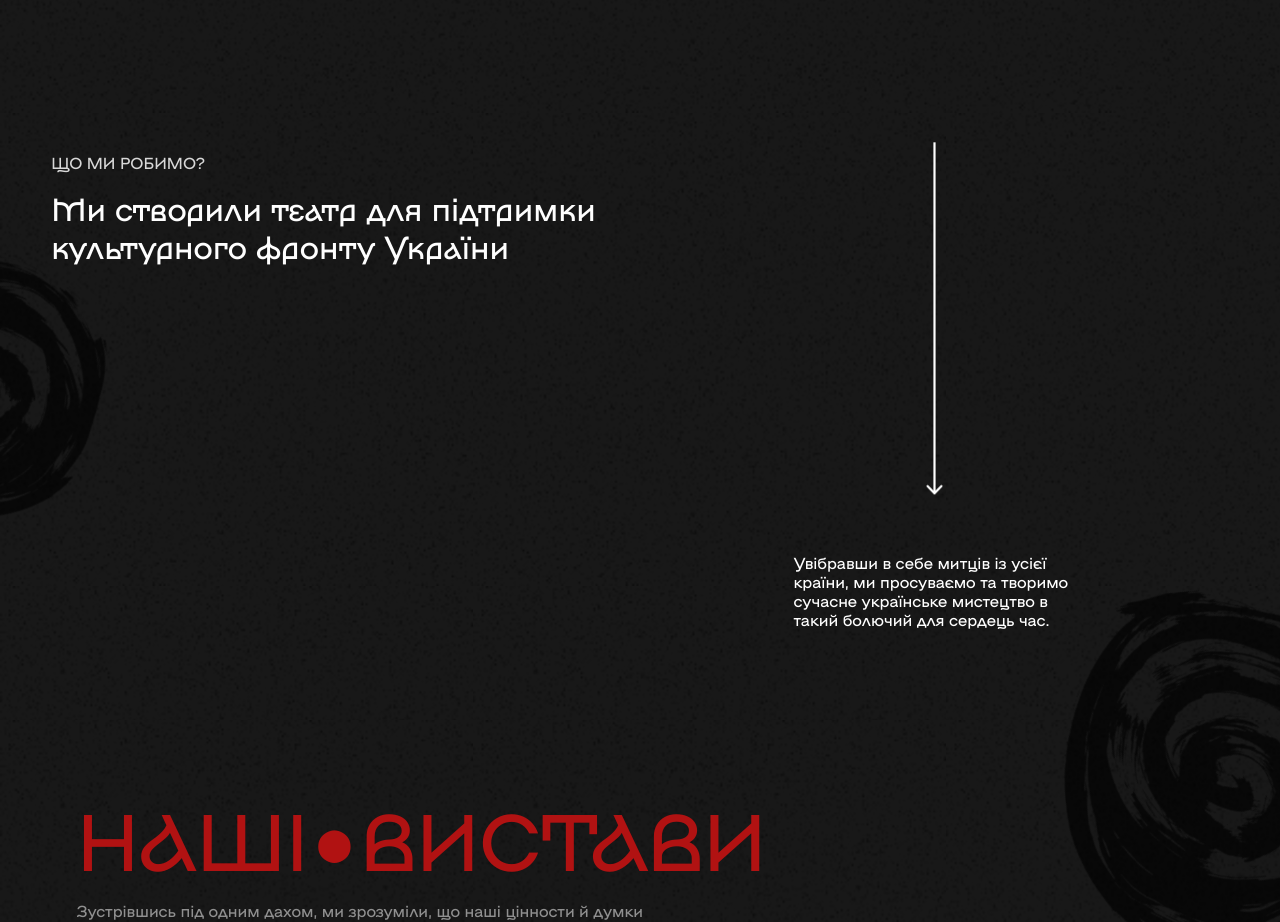
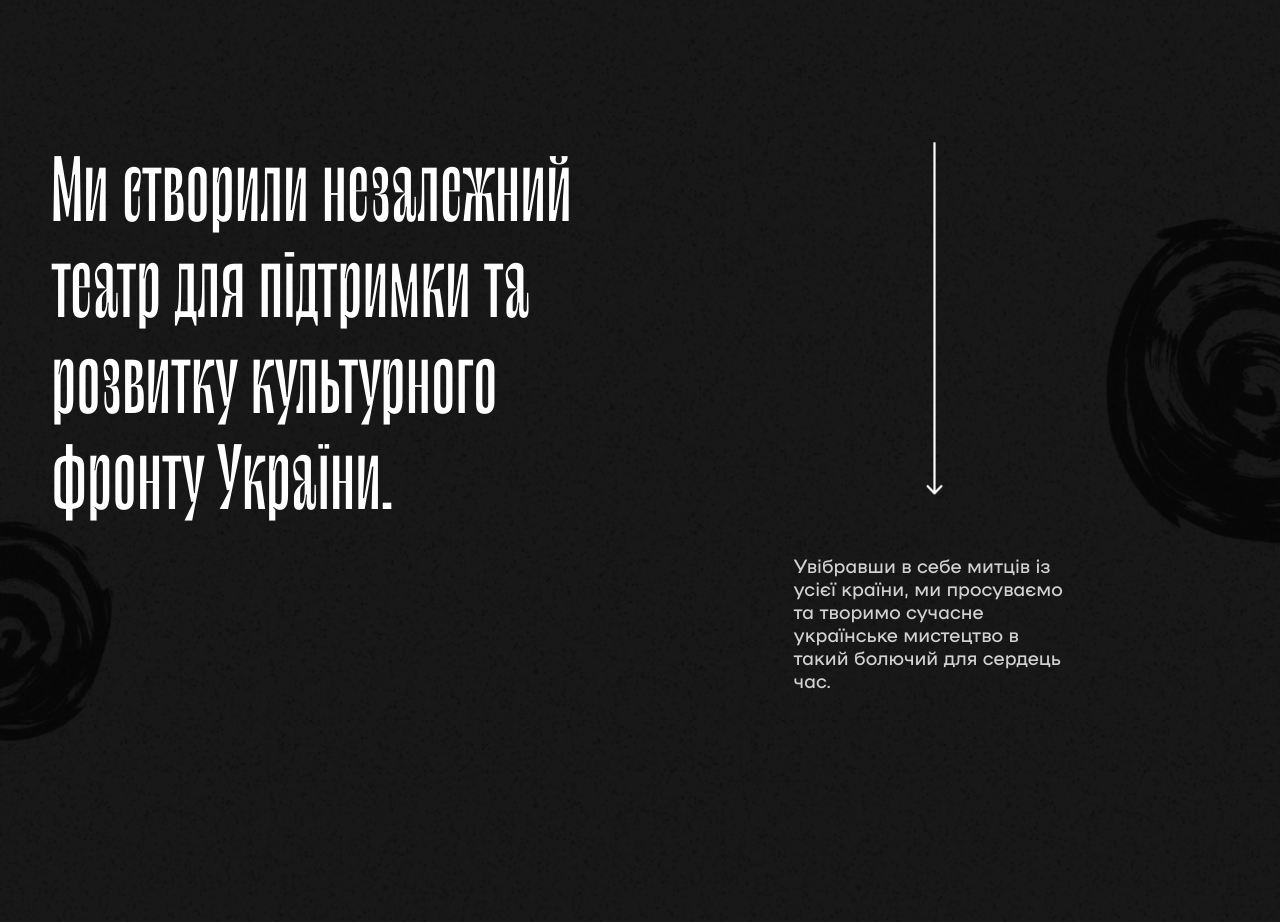
Before and after one commit to okuruchimas/Vatra-Frontend, a Next.js app: page / in a window 1280 px wide. Shown: the part 1440-2362 px from the top of the page. Built offline with nearby package versions, Linux system fonts and the light colour scheme.

Commit message:
Implement new title layout

```diff
--- a/components /AboutUs/index.tsx
+++ b/components /AboutUs/index.tsx
@@ -1,5 +1,5 @@
 import styled from "@emotion/styled";
-import BigTitle from "../layout/BigTitle";
+import RedTitle from "../layout/RedTitle";
 import ImageSlider from "./ImageSlider";
 
 const Test = [
@@ -32,7 +32,7 @@ const Test = [
 const AboutUs = () => {
   return (
     <Wrap id="aboutUs">
-      <BigTitle textBefore="як створився театр" textAfter="ватра" />
+      <RedTitle text="як створився театр" />
       <DescriptionWrap>
         <span>
           Ми прийшли на творчу зустріч у Дикий дім. Простір, який із шелтеру для
--- a/components /Greeting/index.tsx
+++ b/components /Greeting/index.tsx
@@ -13,7 +13,7 @@ const Greeting = () => {
           Україні.
         </LeftText>
         <ArrowSmall src="/icons/arrows/arrowDown.svg" />
-        <Button to="poster" spy smooth offset={60} duration={2000} isDynamic>
+        <Button to="poster" spy smooth offset={20} duration={2000} isDynamic>
           Дивитись квитки
         </Button>
       </BuySection>
@@ -23,15 +23,16 @@ const Greeting = () => {
       <Info>
         <BlackGradient
           turnLeft
-          size={28}
+          size={24}
           animationTime={16}
           left={-16}
+          top={60}
           src="/icons/gradients/left.svg"
         />
         <LeftBlock>
-          <Title>Що ми робимо?</Title>
           <Subtitle>
-            Ми створили театр для підтримки культурного фронту України
+            Ми створили незалежний театр для підтримки та розвитку культурного
+            фронту України.
           </Subtitle>
         </LeftBlock>
 
@@ -42,10 +43,10 @@ const Greeting = () => {
             сучасне українське мистецтво в такий болючий для сердець час.
           </Description>
           <BlackGradient
-            size={40}
+            size={36}
             animationTime={20}
             right={-20}
-            bottom={-52}
+            bottom={8}
             src="/icons/gradients/right.svg"
           />
         </RightBlock>
@@ -78,10 +79,11 @@ const LeftText = styled.span`
   font-family: "namu-pro";
   font-weight: 300;
   font-size: 2.4vh;
-  color: #e1e1e1;
+  color: #d2d2d2;
 `;
 
 const Info = styled.div`
+  position: relative;
   display: flex;
   flex-direction: row;
   justify-content: center;
@@ -106,27 +108,17 @@ const RightBlock = styled.div`
   padding: 0 12vw;
 `;
 
-const Title = styled.span`
-  font-family: "namu-1750";
-  font-weight: 300;
-  font-size: 2vh;
-  padding: 2vh 0;
-  text-transform: uppercase;
-
-  color: #d8d8d8;
-`;
-
 const Subtitle = styled.span`
-  font-family: "namu-1400";
-  font-size: 4vh;
+  font-family: "murmure";
+  font-size: 10vh;
   color: #fefefe;
 `;
 
 const Description = styled.span`
-  font-family: "namu-1750";
+  font-family: "namu-pro";
   font-weight: 300;
-  font-size: 2vh;
-  color: #ffffff;
+  font-size: 2.4vh;
+  color: #d2d2d2;
   padding-top: 64px;
 `;
 
--- a/components /MovingText/index.tsx
+++ b/components /MovingText/index.tsx
@@ -1,28 +1,13 @@
 import styled from "@emotion/styled";
-import BigTitle from "../layout/BigTitle";
+import RedTitle from "../layout/RedTitle";
 
 const MovingText = () => {
   return (
     <SliderWrap>
-      <SliderTrackWhite>
-        <BigTitle textBefore="Theatre" textAfter="varta " isGray />
-        <BigTitle textBefore="Theatre" textAfter="varta " isGray />
-        <BigTitle textBefore="Theatre" textAfter="varta " isGray />
-        <BigTitle textBefore="Theatre" textAfter="varta " isGray />
-      </SliderTrackWhite>
+      <SliderTrackWhite></SliderTrackWhite>
 
-      <SliderTrackRed>
-        <BigTitle textBefore="Theatre" textAfter="varta " />
-        <BigTitle textBefore="Theatre" textAfter="varta " />
-        <BigTitle textBefore="Theatre" textAfter="varta " />
-        <BigTitle textBefore="Theatre" textAfter="varta " />
-      </SliderTrackRed>
-      <SliderTrackWhite>
-        <BigTitle textBefore="Theatre" textAfter="varta " isGray />
-        <BigTitle textBefore="Theatre" textAfter="varta " isGray />
-        <BigTitle textBefore="Theatre" textAfter="varta " isGray />
-        <BigTitle textBefore="Theatre" textAfter="varta " isGray />
-      </SliderTrackWhite>
+      <SliderTrackRed></SliderTrackRed>
+      <SliderTrackWhite></SliderTrackWhite>
     </SliderWrap>
   );
 };
--- a/components /OurTeam/index.tsx
+++ b/components /OurTeam/index.tsx
@@ -1,5 +1,5 @@
 import styled from "@emotion/styled";
-import BigTitle from "../layout/BigTitle";
+import RedTitle from "../layout/RedTitle";
 import PersonCard from "./PersonCard";
 import { Swiper, SwiperSlide } from "swiper/react";
 import { Autoplay, EffectCoverflow, FreeMode } from "swiper";
@@ -60,7 +60,7 @@ const TestArr = [
 const OurTeam = () => {
   return (
     <Wrap id="team">
-      <BigTitle textBefore="наша" textAfter="команда" />
+      <RedTitle text="наша" />
 
       <Container
         freeMode={true}
--- a/components /TheaterPoster/index.tsx
+++ b/components /TheaterPoster/index.tsx
@@ -1,5 +1,5 @@
 import styled from "@emotion/styled";
-import BigTitle from "../layout/BigTitle";
+import RedTitle from "../layout/RedTitle";
 import Performance from "./Performance";
 
 export const TestArr = [
@@ -12,7 +12,7 @@ export const TestArr = [
     type: "лялькова вистава в жанрі сучасної казки на 1 дію (50 хвилин)",
     date: "22.04",
     imgUrl: "/icons/img1.png",
-    link: "meting"
+    link: "meting",
   },
   {
     title: "Перший день війни",
@@ -23,8 +23,7 @@ export const TestArr = [
     type: "Перфоманс-блуканина на 1 дію (50 хвилин)",
     date: "11.06",
     imgUrl: "/icons/img2.png",
-    link: "first-day"
-
+    link: "first-day",
   },
   {
     title: "Як я познайомився з війною і майже вбив путіна",
@@ -36,18 +35,21 @@ export const TestArr = [
     date: "22.04",
     imgUrl:
       "https://images.wallpaperscraft.ru/image/single/vodopad_reka_raznotsvetnyj_kamni_96301_1920x1080.jpg",
-    link: "history"
-
+    link: "history",
   },
 ];
 
 const TheaterPoster = () => {
   return (
     <Wrap id="poster">
-      <BigTitle textBefore="Наші" textAfter="вистави" />
+      <RedTitle text="що ми робимо?" />
+      <Title>вистави</Title>
       <Description>
-        Зустрівшись під одним дахом, ми зрозуміли, що наші цінности й думки
-        збігаються, та через рефлексію створили першу перфомативну виставу.
+        Зустрівшись під одним дахом, ми зрозуміли, що наші цінності й думки
+        збігаються, та через рефлексію створили виставу “Перший День Війни”.
+        <br />
+        Але на цьому ми не зупинились і створили повноційнний театр, в якому ми
+        говоримо про всі важливі думки, що дивуть в наших головах.
       </Description>
       <PerformancesWrap>
         {TestArr.map((performance, index) => (
@@ -72,19 +74,25 @@ const Wrap = styled.div`
   display: flex;
   flex-direction: column;
   align-items: flex-start;
-  padding: 14vh 6vw 0;
+  padding: 14vh 4vw 0;
   width: 100%;
 `;
 const Description = styled.span`
   font-family: "namu-1750";
   font-size: 2vh;
   color: #909090;
-  width: 48vw;
-  padding-top: 2vh;
+  width: 36vw;
+  padding: 8vh 4vw 0 0;
+  margin-left: auto;
 `;
 const PerformancesWrap = styled.div`
   display: flex;
   flex-direction: column;
-  border-top: 2px solid #ffffff;
   margin-top: 12vh;
 `;
+const Title = styled.span`
+  text-transform: uppercase;
+  font-family: "namu-1400";
+  font-size: 24vh;
+  color: #fff;
+`;
--- a/components /layout/BigTitle/index.tsx
+++ /dev/null
@@ -1,35 +0,0 @@
-import styled from "@emotion/styled";
-
-type Props = {
-  textBefore: string;
-  textAfter: string;
-  isGray?: boolean;
-};
-
-const BigTitle = ({ textBefore, textAfter, isGray }: Props) => {
-  return (
-    <Wrap isGray={isGray}>
-      {textBefore}
-      <Circle isGray={isGray}> &#11044; </Circle>
-      {textAfter}
-    </Wrap>
-  );
-};
-
-export default BigTitle;
-
-const Wrap = styled.span<{ isGray?: boolean }>`
-  width: 64vw;
-  text-transform: uppercase;
-  font-family: "namu-1400";
-  font-size: 10vh;
-  color: ${({ isGray }) => (isGray ? "#A4A4A4" : "#b11212")}; ;
-`;
-
-const Circle = styled(Wrap)`
-  max-width: min-content;
-  font-family: initial;
-  font-size: 4vh;
-  position: relative;
-  bottom: 2vh;
-`;
--- /dev/null
+++ b/components /layout/RedTitle/index.tsx
@@ -0,0 +1,21 @@
+import styled from "@emotion/styled";
+
+type Props = {
+  text: string;
+};
+
+const RedTitle = ({ text }: Props) => {
+  return <Wrap>{text}</Wrap>;
+};
+
+export default RedTitle;
+
+const Wrap = styled.span`
+  width: 92vw;
+  text-transform: uppercase;
+  font-family: "namu-1600";
+  padding-bottom: 4vh;
+  font-size: 2.4vh;
+  color: #b11212;
+  border-bottom: 1px solid #ffff;
+`;
--- a/pages/index.tsx
+++ b/pages/index.tsx
@@ -12,8 +12,8 @@ const Home = () => {
   return (
     <Wrap id="/">
       <Greeting />
+      <PhotoSlider />
       <TheaterPoster />
-      <PhotoSlider />
       <AboutUs />
       <Bubbles />
       <MovingText />
--- a/public/fonts/namu/style.scss
+++ b/public/fonts/namu/style.scss
@@ -43,3 +43,8 @@
   src: url("./NAMU-1990.ttf");
   font-display: swap;
 }
+@font-face {
+  font-family: "murmure";
+  src: url("./../murmure/murmure-regular.ttf");
+  font-display: swap;
+}
```
